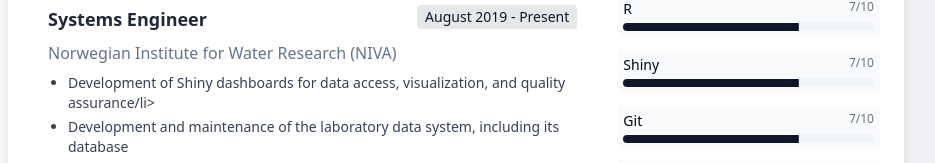
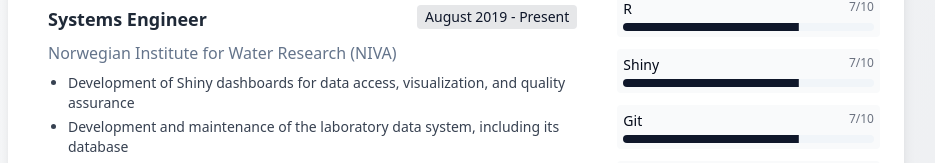
Before and after one commit to vivigirardin/viviane-cv, a React (Vite) app: page / in a window 1280 px wide. Shown: the part 341-504 px from the top of the page, without its empty margins (184-1119 px from the left). Built offline with nearby package versions, Linux system fonts and the light colour scheme.

Commit message:
Code edited in Lovable Code Editor
Edited UI in Lovable

```diff
--- a/src/data/cvData.ts
+++ b/src/data/cvData.ts
@@ -30,7 +30,7 @@ export const cvData = {
       company: "Norwegian Institute for Water Research (NIVA)",
       dates: "August 2019 - Present",
       details: `<ul class="list-disc pl-5 space-y-1">
-        <li>Development of Shiny dashboards for data access, visualization, and quality assurance/li>
+        <li>Development of Shiny dashboards for data access, visualization, and quality assurance</li>
         <li>Development and maintenance of the laboratory data system, including its database</li>
         <li>Data management and governance in national and international projects</li>
       </ul>`
```
